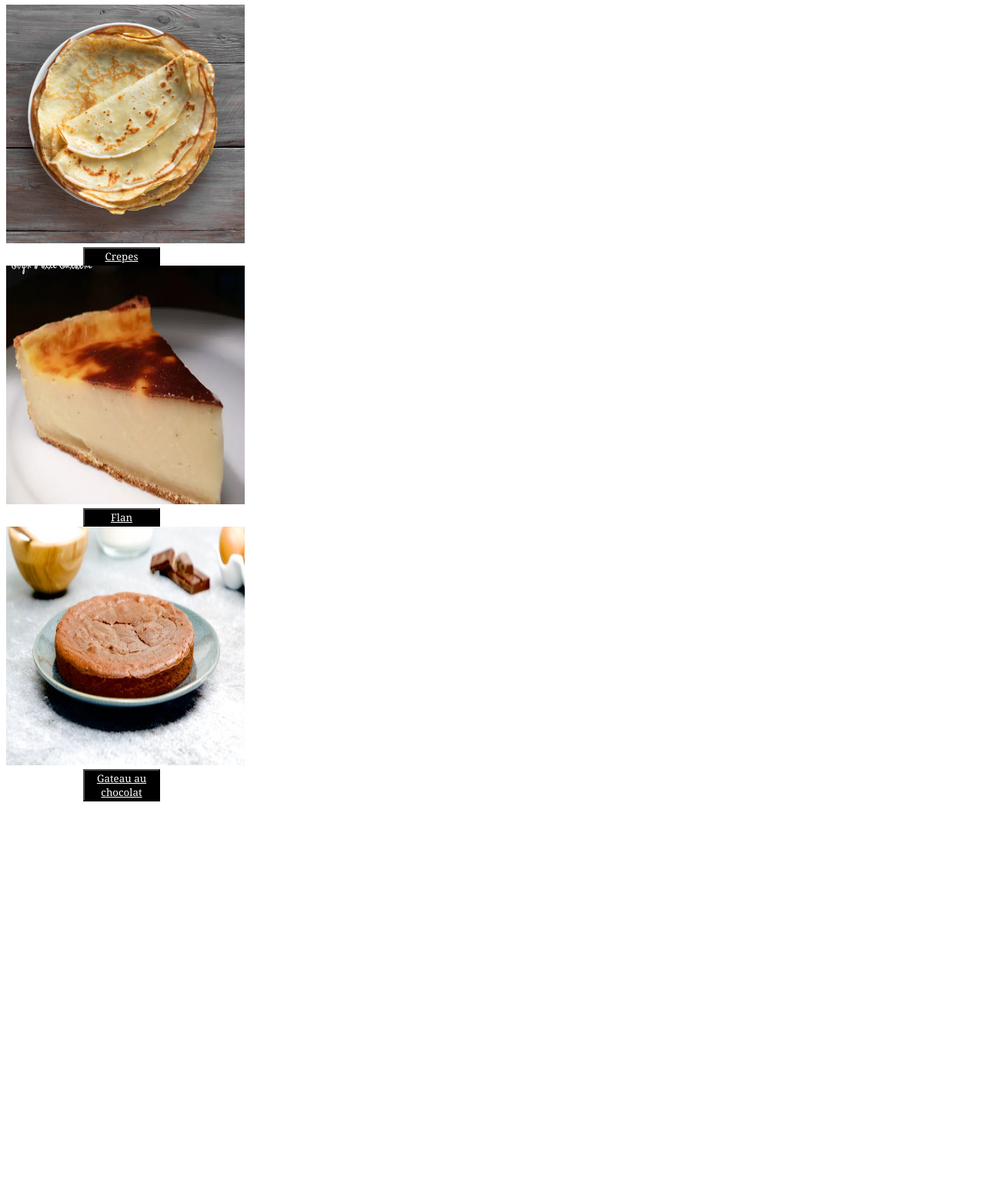
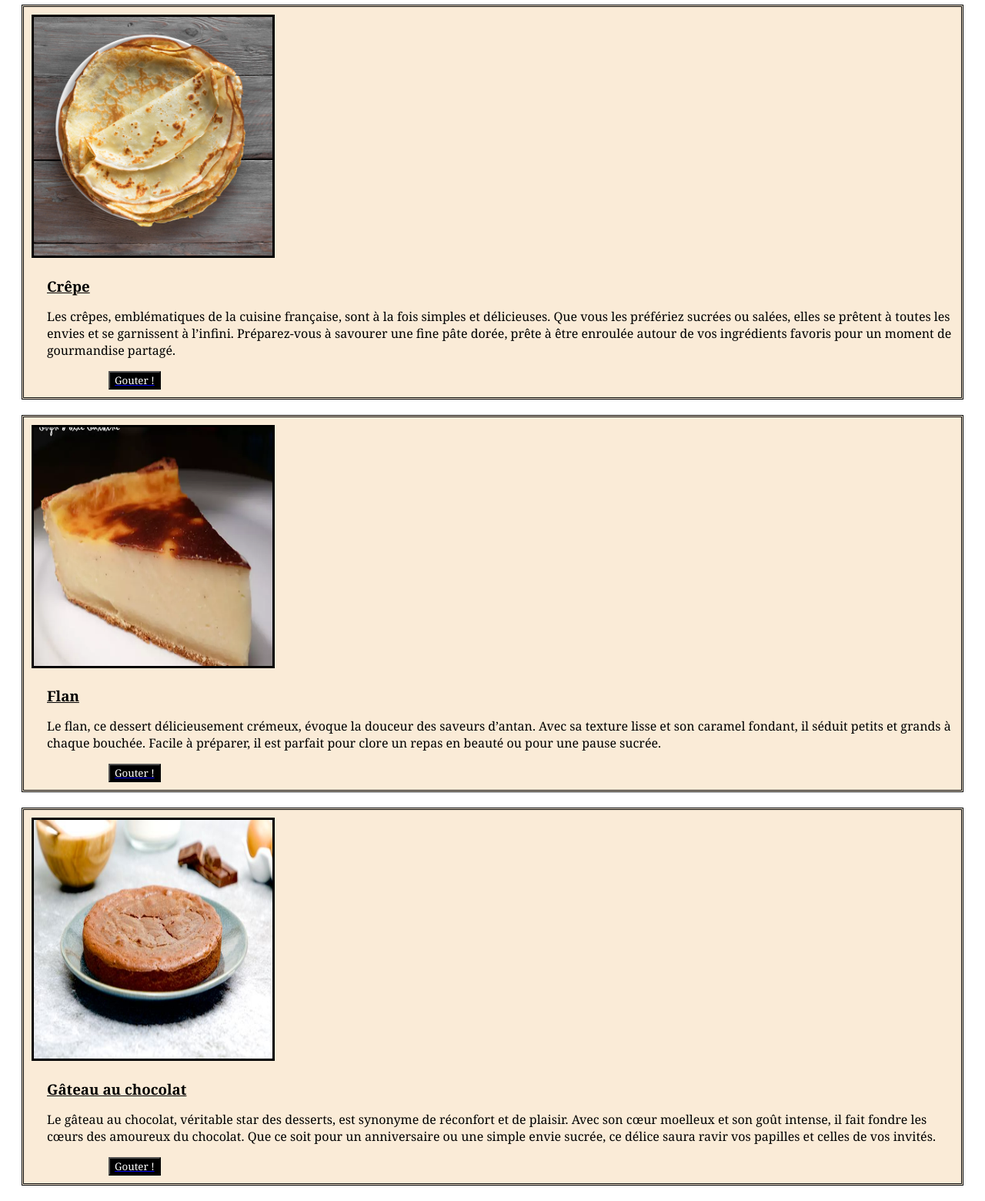
Before and after one commit to Neo-Glam/odin-recipes, a plain HTML site: page index.html in a window 1280 px wide. Shown: the part 80-1640 px from the top of the page at 77% size. Before the commit the page ends 1129 px from the top, so only its background shows below. Drawn offline with Linux system fonts and the light colour scheme.

Commit message:
change le style du site

```diff
--- a/index.html
+++ b/index.html
@@ -9,25 +9,49 @@
 <body>
     <h1>Recettes</h1>
 
-    <img
+    <div class="case">
+    <img class="im1 creimg"
     src="./images/crepes.jpeg"
-    alt="crepes fraiche" height="310" width="310"><br>
+    alt="crepes fraiche" height="310" width="310">
+
+    <div class="flavor">
+    <h3 class="p">Crêpe</h3>
+    <p class="p">Les crêpes, emblématiques de la cuisine française, sont à la fois simples et délicieuses. Que vous les préfériez sucrées ou salées, elles se prêtent à toutes les envies et se garnissent à l’infini. Préparez-vous à savourer une fine pâte dorée, prête à être enroulée autour de vos ingrédients favoris pour un moment de gourmandise partagé.</p>
+    </div>
+
     <a href="recipes/crepes.html">
-        <button id="crepes">Crepes</button>
-    </a><br>
+        <button id="crepes">Gouter !</button>
+    </a>
+    </div>
 
-    <img
+    <div class="case">
+    <img class="im1"
     src="./images/flan.jpeg" alt="delicieux flan"
-    width="310" height="310"><br>
+    width="310" height="310">
+
+    <div class="flavor">
+    <h3 class="p">Flan</h3>
+    <p class="p">Le flan, ce dessert délicieusement crémeux, évoque la douceur des saveurs d’antan. Avec sa texture lisse et son caramel fondant, il séduit petits et grands à chaque bouchée. Facile à préparer, il est parfait pour clore un repas en beauté ou pour une pause sucrée.</p>
+    </div>
+
     <a href="recipes/flan.html">
-        <button id="flan">Flan</button>
-    </a><br>
+        <button id="flan">Gouter !</button>
+    </a>
+    </div>
 
-    <img
+    <div class="case">
+    <img class="im1"
     src="./images/gateau_au_chocolat.jpg" alt="super gateau au chocolat"
-    height="310" width="310"><br>
+    height="310" width="310">
+
+    <div class="flavor">
+    <h3 class="p">Gâteau au chocolat</h3>
+    <p class="p">Le gâteau au chocolat, véritable star des desserts, est synonyme de réconfort et de plaisir. Avec son cœur moelleux et son goût intense, il fait fondre les cœurs des amoureux du chocolat. Que ce soit pour un anniversaire ou une simple envie sucrée, ce délice saura ravir vos papilles et celles de vos invités.</p>
+    </div>
+
     <a href="recipes/gateau_au_chocolat.html">
-        <button id="gateau">Gateau au chocolat</button></a"><br>
+        <button id="gateau">Gouter !</button></a>
+    </div>
 
 </body>
 </html>
--- a/styles/styles.css
+++ b/styles/styles.css
@@ -4,25 +4,68 @@
 }
 
 h1 {
-    margin-left: 100px;
+    text-align: center;
     font-weight: bold;
     text-decoration: underline;
 }
 
+h3 {
+    text-decoration: underline;
+    margin-bottom: 10px;
+}
+
+.im1 {
+    border-style: solid;
+    margin-right: 20px;
+}
+
+.case {
+    padding: 10px;
+    margin: 20px;
+    border-style: double;
+    background-color: antiquewhite;
+
+}
+
+.flavor {
+    background-color: inherit;
+}
+
+.recette {
+    padding: 20px;
+    margin: 20px;
+    border-style: double;
+    background-color: antiquewhite;
+
+}
+
+.C {
+    background-color: inherit;
+
+}
+
+.p {
+    background-color: inherit;
+    margin-left: 20px;
+}
+
+
+
 button {
     background-color: black;
     color: rgb(255, 255, 255);
-    height: auto;
-    width: 100px;
-    text-decoration: underline;
-    translate: 100px;
-
-
+    display: block;
+    margin-left: 100px;
+    margin-top: 10px;
 }
 
 .liste {
     font-size: large;
     font-style: oblique;
+        width: 300px;
+        border: 5px solid rgb(0, 0, 0);
+        padding: 50px;
+        margin: 20px;
 }
 
 .ingredients {
```
Also changed, not shown: recipes/crepes.html (+7 -6 lines), recipes/flan.html (+7 -6 lines), recipes/gateau_au_chocolat.html (+7 -5 lines).
